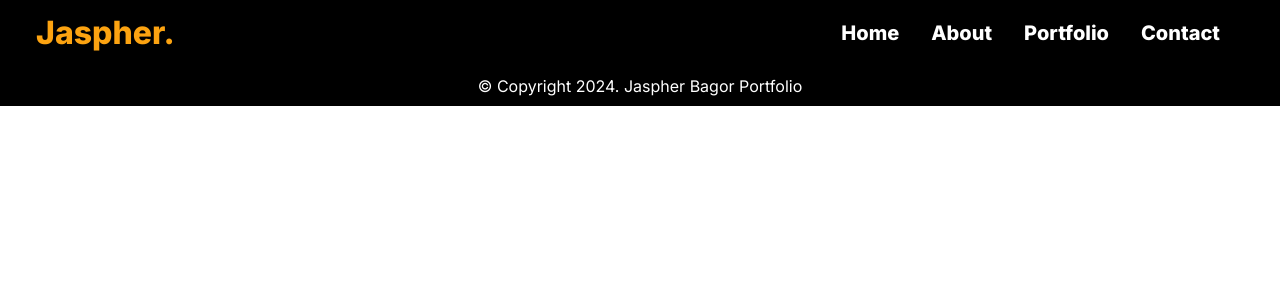
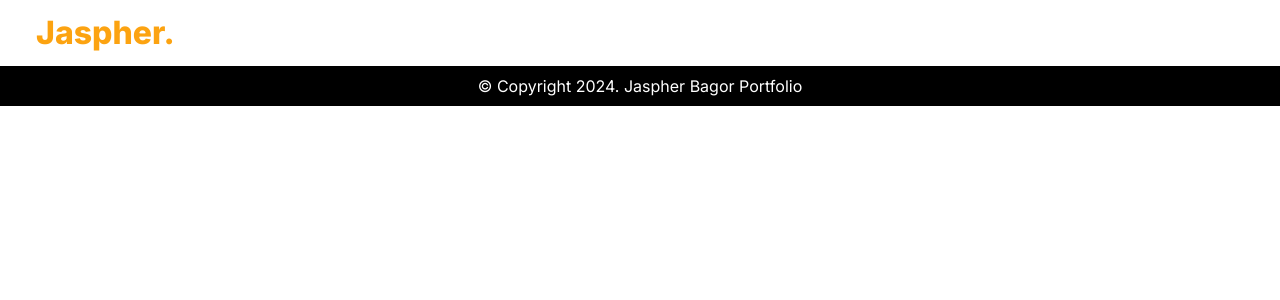
Before and after one commit to jaspherbagor/React-Portfolio, a React (Create React App) app in the folder jaspher-portfolio/: page / in a window 1280 px wide. Shown: the top 300 px of the page. Built offline with nearby package versions, Linux system fonts and the light colour scheme.

Commit message:
removed the background of the navigation bar

```diff
--- a/jaspher-portfolio/src/components/layout/navbar/navbar.jsx
+++ b/jaspher-portfolio/src/components/layout/navbar/navbar.jsx
@@ -3,7 +3,7 @@ import '../../css/navbar.css';
 const Navbar = () => {
   return (
     <div>
-      <nav className="navbar navbar-expand-lg px-md-4 px-sm-4 px-2 py-1 bg-black">
+      <nav className="navbar navbar-expand-lg px-md-4 px-sm-4 px-2 py-1">
         <div className="container-fluid">
           <a className="navbar-brand fs-2 fw-bolder text-white" href="#">Jaspher.</a>
           <button className="navbar-toggler" type="button" data-bs-toggle="collapse" data-bs-target="#navbarSupportedContent" aria-controls="navbarSupportedContent" aria-expanded="false" aria-label="Toggle navigation">
```
